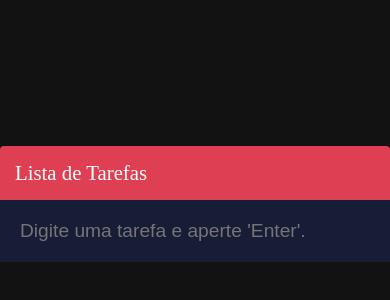
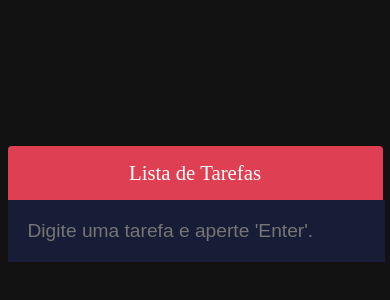
Before and after one commit to willnasciment/15-Projeto-lista-de-tarefas, a plain HTML site: page index.html in a window 390 px wide. Shown: the part 218-518 px from the top of the page. Drawn offline with Linux system fonts and the light colour scheme.

Commit message:
adicionando responsividade

```diff
--- a/css/styles.css
+++ b/css/styles.css
@@ -19,10 +19,17 @@ body {
     max-width: 600px;
 }
 
+@media(max-width: 500px) {
+    .todolist {
+        max-width: 375px;
+    }
+}
+
 .todolist header {
     border-top-left-radius: 4px;
     border-top-right-radius: 4px;
     padding: 15px;
+    text-align: center;
     background-color: #de3f53;
     color: #fff;
     font-size: 1.3em;
```
